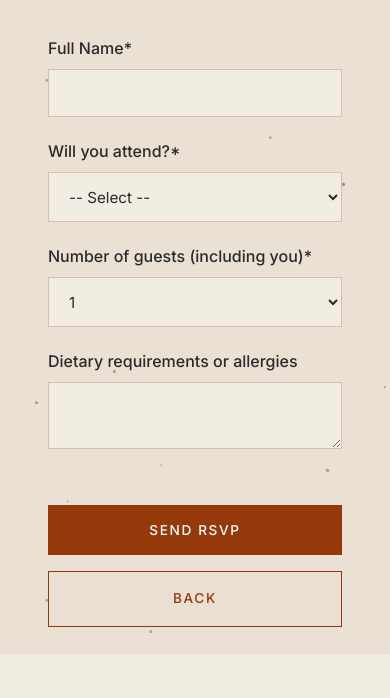
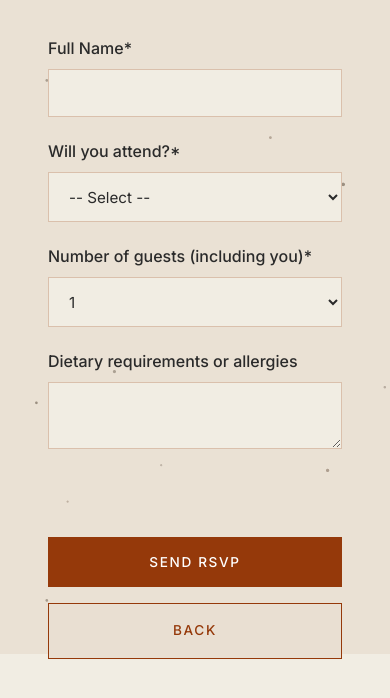
Before and after one commit to KamilaKrotka/kamila-julio, a website: page rsvp.html in a window 390 px wide. Shown: the part 190-888 px from the top of the page. Drawn offline with nearby package versions, Linux system fonts and the light colour scheme; a web font is replaced by a local one.

Commit message:
push changes

```diff
--- a/rsvp.html
+++ b/rsvp.html
@@ -331,6 +331,8 @@ body::before {
                 grid-column: 1;
                 flex-direction: column-reverse;
                 width: 100%;
+                margin-bottom: 2rem;
+                margin-top: 2rem;
             }
             .btn {
                 max-width: 100%;
```
